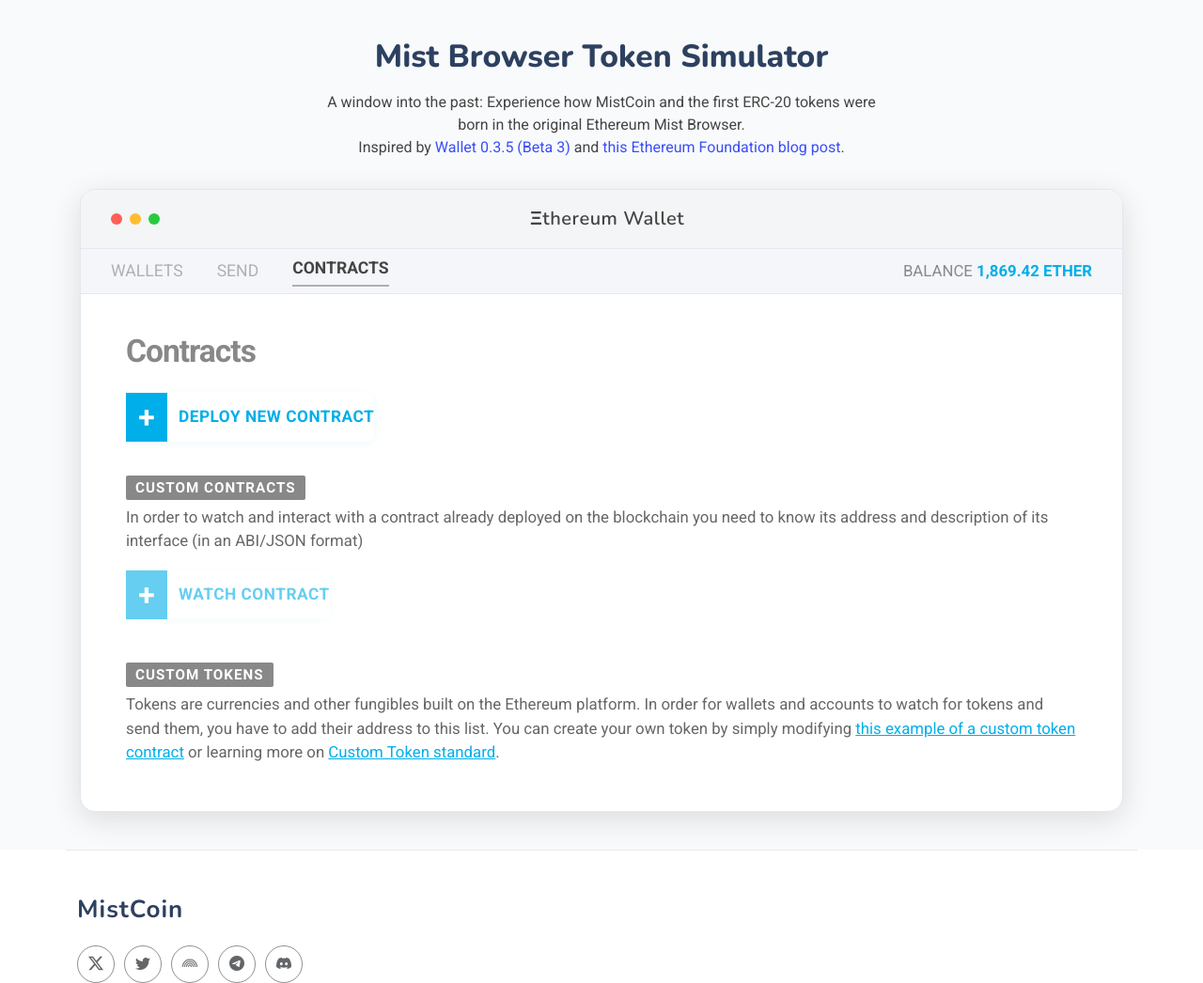
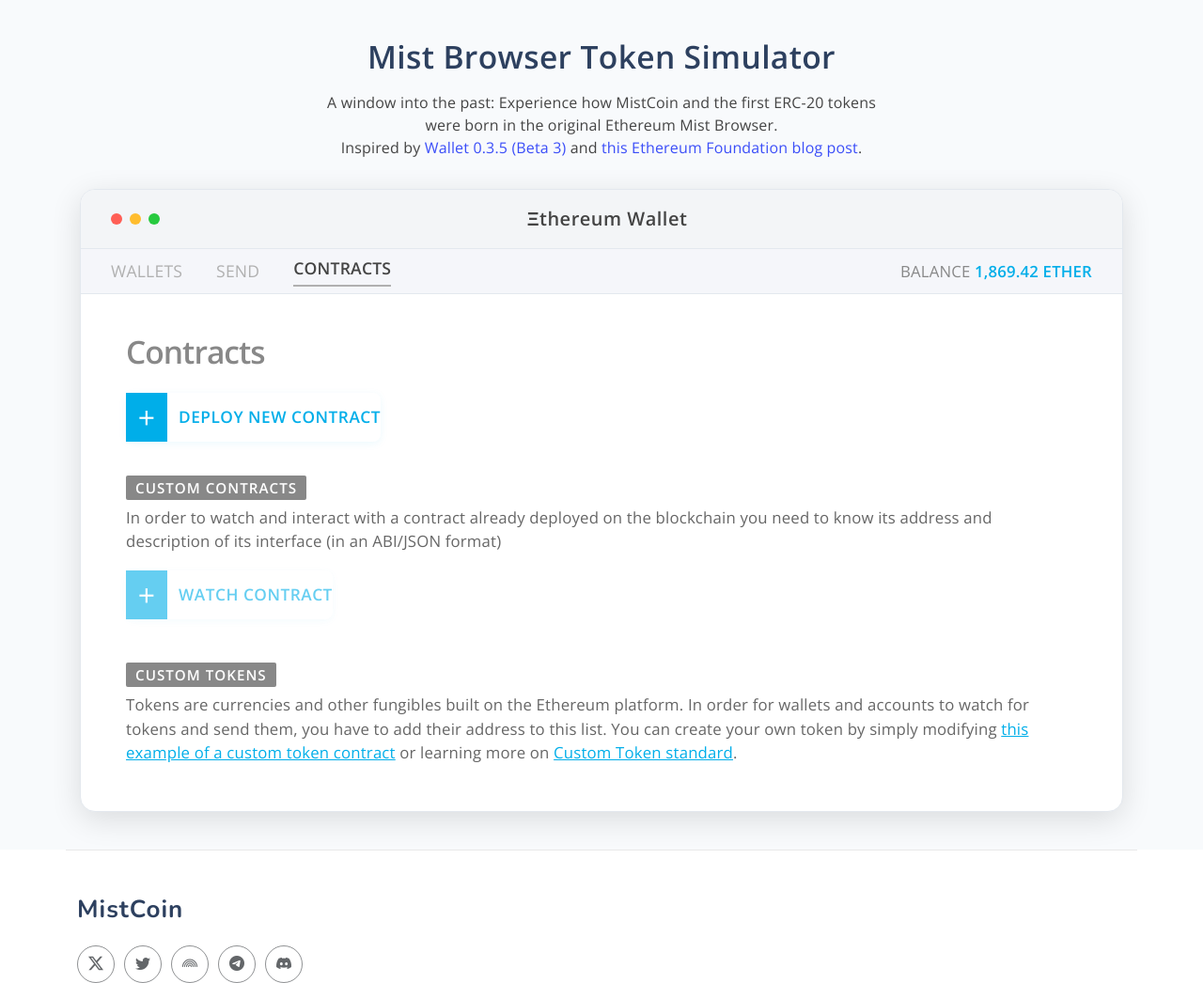
Before and after one commit to cartoonitunes/mistcoin-website, a Flask app: page /mist-simulator in a window 1280 px wide. Shown: the part 100-1146 px from the top of the page at 94% size. Run offline with Flask 3, Linux system fonts and the light colour scheme; some libraries are stand-ins or nearby versions.

Commit message:
update font to open sans light

```diff
--- a/templates/mist_simulator.html
+++ b/templates/mist_simulator.html
@@ -59,6 +59,7 @@
   <link href="https://fonts.googleapis.com" rel="preconnect">
   <link href="https://fonts.gstatic.com" rel="preconnect" crossorigin>
   <link href="https://fonts.googleapis.com/css2?family=Roboto:ital,wght@0,100;0,300;0,400;0,500;0,700;0,900;1,100;1,300;1,400;1,500;1,700;1,900&family=Lato:ital,wght@0,100;0,300;0,400;0,700;0,900;1,100;1,300;1,400;1,700;1,900&family=Nunito:ital,wght@0,200;0,300;0,400;0,500;0,600;0,700;0,800;0,900;1,200;1,300;1,400;1,500;1,600;1,700;1,800;1,900&display=swap" rel="stylesheet">
+  <link href="https://fonts.googleapis.com/css2?family=Open+Sans:wght@300;400;600&display=swap" rel="stylesheet">
 
   <!-- Vendor CSS Files -->
   <link href="{{ url_for('static', filename='assets/vendor/bootstrap/css/bootstrap.min.css') }}" rel="stylesheet">
@@ -70,6 +71,17 @@
   <!-- Main CSS File -->
   <link href="{{ url_for('static', filename='assets/css/main.css') }}" rel="stylesheet">
   <style>
+    .mist-sim-outer, .mist-sim-outer * {
+      font-family: 'Open Sans', sans-serif !important;
+      font-weight: 300;
+      letter-spacing: 0.01em;
+    }
+    .mist-sim-section-title,
+    .mist-sim-header .title,
+    .mist-sim-btn-blue,
+    .mist-sim-label {
+      font-weight: 600;
+    }
     .mist-sim-outer {
       display: flex;
       flex-direction: column;
```
